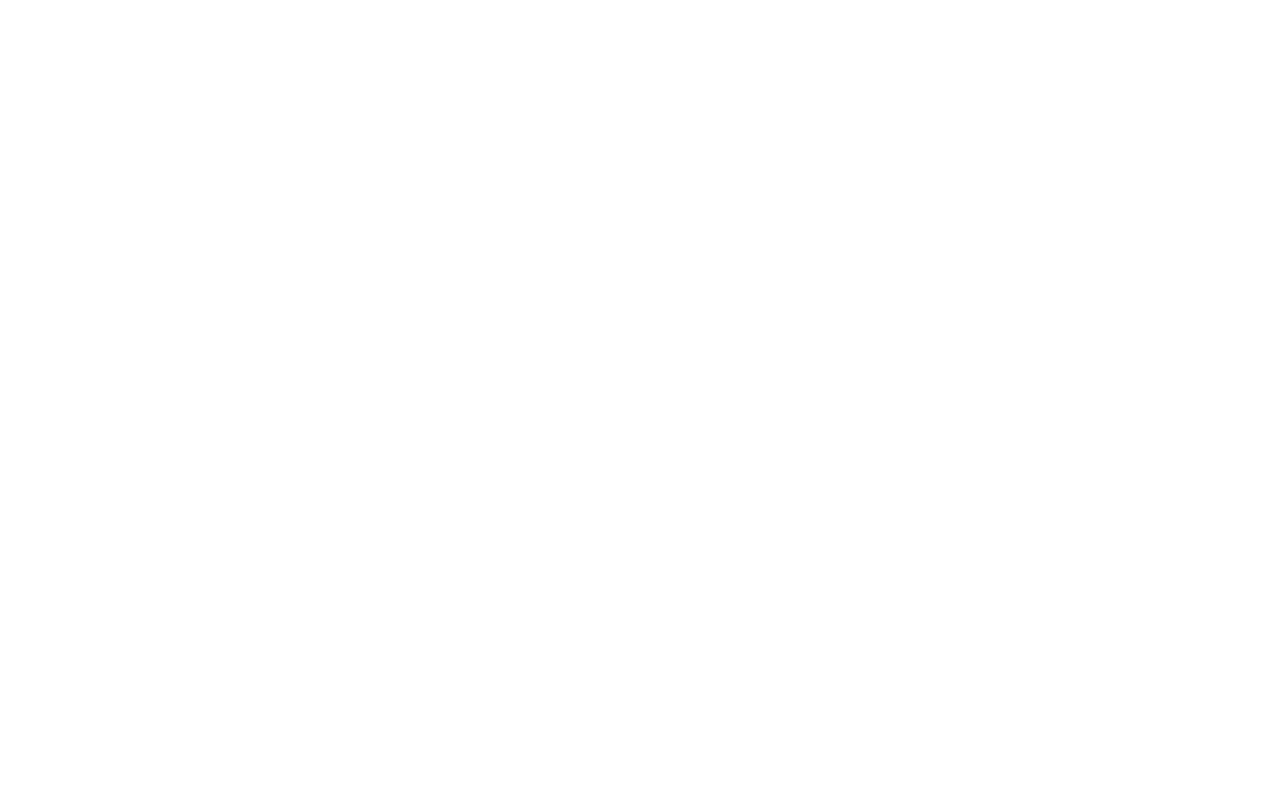
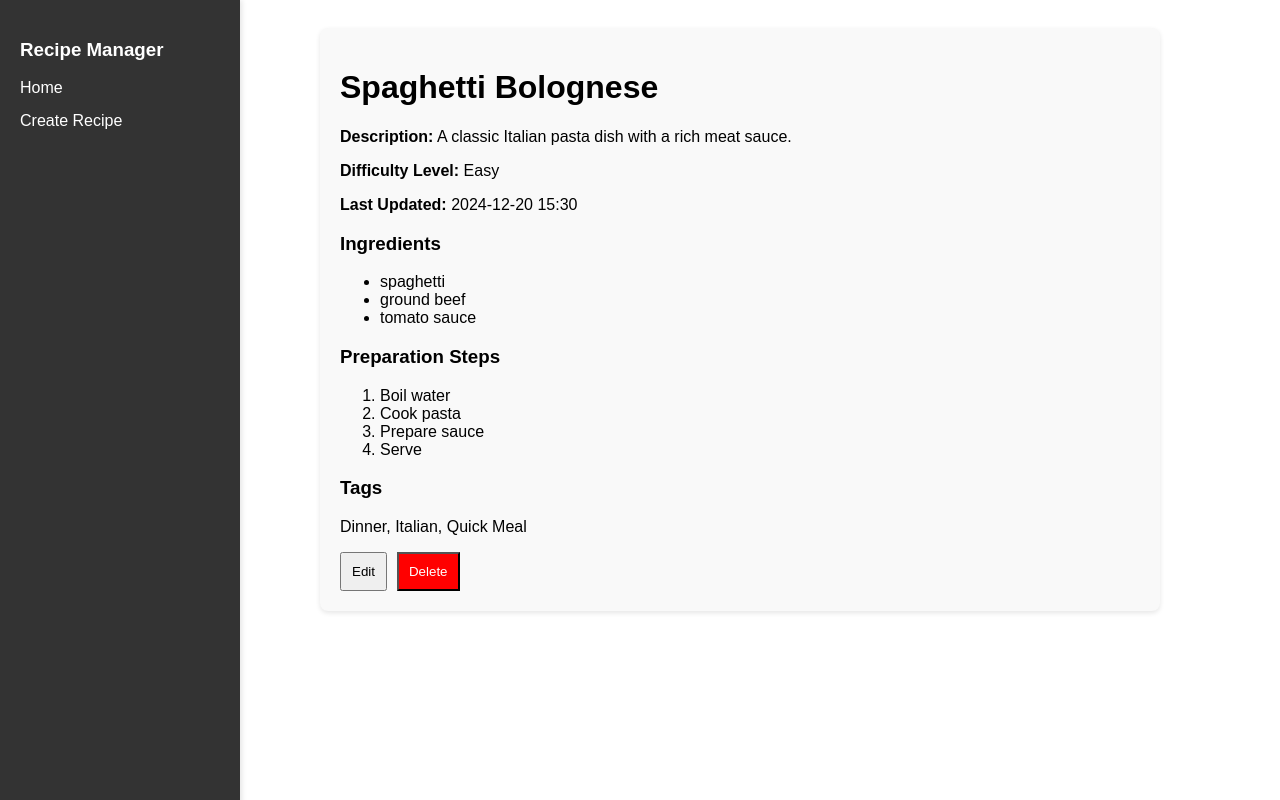
Before and after one commit to ravanabdinli/WM1-Group6-Project-2, a React (Create React App) app in the folder recipe-manager/: page /recipe/1 in a window 1280 px wide. Before the commit this address had no page. Built offline with nearby package versions, Linux system fonts and the light colour scheme; data requests are answered from the project's data file.

Commit message:
Side Navbar and more editing features

```diff
--- a/recipe-manager/src/App.jsx
+++ b/recipe-manager/src/App.jsx
@@ -1,14 +1,23 @@
 import React from "react";
 import { BrowserRouter as Router, Route, Routes } from "react-router-dom";
 import HomePage from "./pages/HomePage";
-import RecipePage from "./pages/RecipePage"; // Import Recipe Page
+import RecipePage from "./pages/RecipePage";
+import CreateRecipePage from "./pages/CreateRecipePage";
+import NavBar from "./components/NavBar";
 
 function App() {
   return (
     <Router>
-      <Routes>
-        <Route path="/" element={<HomePage />} />
-      </Routes>
+      <div style={{ display: "flex" }}>
+        <NavBar /> {/* NavBar is always visible */}
+        <div style={{ marginLeft: "200px", padding: "20px", width: "100%" }}>
+          <Routes>
+            <Route path="/" element={<HomePage />} />
+            <Route path="/create" element={<CreateRecipePage />} />
+            <Route path="/recipe/:id" element={<RecipePage />} />
+          </Routes>
+        </div>
+      </div>
     </Router>
   );
 }
--- /dev/null
+++ b/recipe-manager/src/components/CreateRecipe.jsx
@@ -0,0 +1,90 @@
+import React, { useState } from "react";
+import axios from "axios";
+import { useNavigate } from "react-router-dom";
+
+const CreateRecipe = () => {
+  const [newRecipe, setNewRecipe] = useState({
+    title: "",
+    description: "",
+    ingredients: "",
+    steps: "",
+    tags: "",
+    difficulty: "Easy",
+  });
+  const navigate = useNavigate();
+
+  const handleInputChange = (e) => {
+    const { name, value } = e.target;
+    setNewRecipe((prevRecipe) => ({ ...prevRecipe, [name]: value }));
+  };
+
+  const handleSubmit = (e) => {
+    e.preventDefault();
+
+    // Convert ingredients, steps, and tags into arrays
+    const formattedRecipe = {
+      ...newRecipe,
+      ingredients: newRecipe.ingredients.split(",").map((item) => item.trim()),
+      steps: newRecipe.steps.split(".").map((item) => item.trim()),
+      tags: newRecipe.tags.split(",").map((item) => item.trim()),
+      lastUpdated: new Date().toISOString(),
+    };
+
+    // POST new recipe to JSON Server
+    axios.post("http://localhost:3001/recipes", formattedRecipe).then((response) => {
+      console.log("Recipe added:", response.data);
+      navigate(`/recipe/${response.data.id}`); // Redirect to the new recipe page
+    });
+  };
+
+  return (
+    <form onSubmit={handleSubmit} style={{ marginBottom: "20px" }}>
+      <h2>Create Recipe</h2>
+      <input
+        type="text"
+        name="title"
+        placeholder="Recipe Title"
+        value={newRecipe.title}
+        onChange={handleInputChange}
+        required
+      />
+      <textarea
+        name="description"
+        placeholder="Recipe Description"
+        value={newRecipe.description}
+        onChange={handleInputChange}
+        required
+      />
+      <input
+        type="text"
+        name="ingredients"
+        placeholder="Ingredients (comma-separated)"
+        value={newRecipe.ingredients}
+        onChange={handleInputChange}
+        required
+      />
+      <textarea
+        name="steps"
+        placeholder="Steps (separate by periods)"
+        value={newRecipe.steps}
+        onChange={handleInputChange}
+        required
+      />
+      <input
+        type="text"
+        name="tags"
+        placeholder="Tags (comma-separated)"
+        value={newRecipe.tags}
+        onChange={handleInputChange}
+      />
+      <select name="difficulty" value={newRecipe.difficulty} onChange={handleInputChange}>
+        <option value="Easy">Easy</option>
+        <option value="Medium">Medium</option>
+        <option value="Hard">Hard</option>
+      </select>
+      <button type="submit">Add Recipe</button>
+    </form>
+  );
+};
+
+export default CreateRecipe;
--- /dev/null
+++ b/recipe-manager/src/components/NavBar.jsx
@@ -0,0 +1,40 @@
+import React from "react";
+import { Link } from "react-router-dom";
+
+const NavBar = () => {
+  return (
+    <div
+      style={{
+        width: "200px",
+        height: "100vh",
+        background: "#333",
+        color: "#fff",
+        padding: "20px",
+        position: "fixed",
+        top: 0,
+        left: 0,
+        overflowY: "auto",
+        boxShadow: "2px 0 5px rgba(0,0,0,0.1)",
+        fontFamily: "Arial, sans-serif",
+      }}
+    >
+      <h3>Recipe Manager</h3>
+      <nav>
+        <ul style={{ listStyle: "none", padding: 0 }}>
+          <li style={{ margin: "15px 0" }}>
+            <Link to="/" style={{ textDecoration: "none", color: "#fff" }}>
+              Home
+            </Link>
+          </li>
+          <li style={{ margin: "15px 0" }}>
+            <Link to="/create" style={{ textDecoration: "none", color: "#fff" }}>
+              Create Recipe
+            </Link>
+          </li>
+        </ul>
+      </nav>
+    </div>
+  );
+};
+
+export default NavBar;
--- a/recipe-manager/src/db.json
+++ b/recipe-manager/src/db.json
@@ -1,24 +1,87 @@
 {
   "recipes": [
     {
-      "id": 1,
+      "id": "1",
       "title": "Spaghetti Bolognese",
       "description": "A classic Italian pasta dish with a rich meat sauce.",
-      "ingredients": ["spaghetti", "ground beef", "tomato sauce"],
-      "steps": ["Boil water", "Cook pasta", "Prepare sauce", "Serve"],
-      "tags": ["Dinner", "Italian", "Quick Meal"],
+      "ingredients": [
+        "spaghetti",
+        "ground beef",
+        "tomato sauce"
+      ],
+      "steps": [
+        "Boil water",
+        "Cook pasta",
+        "Prepare sauce",
+        "Serve"
+      ],
+      "tags": [
+        "Dinner",
+        "Italian",
+        "Quick Meal"
+      ],
       "difficulty": "Easy",
       "lastUpdated": "2024-12-20 15:30"
     },
     {
-      "id": 2,
+      "id": "2",
       "title": "Chicken Curry",
       "description": "A flavorful curry with tender chicken pieces.",
-      "ingredients": ["chicken", "curry powder", "coconut milk", "onions", "garlic"],
-      "steps": ["Cook chicken", "Prepare curry sauce", "Combine and simmer"],
-      "tags": ["Dinner", "Indian", "Spicy"],
+      "ingredients": [
+        "chicken",
+        "curry powder",
+        "coconut milk",
+        "onions",
+        "garlic"
+      ],
+      "steps": [
+        "Cook chicken",
+        "Prepare curry sauce",
+        "Combine and simmer"
+      ],
+      "tags": [
+        "Dinner",
+        "Indian",
+        "Spicy"
+      ],
       "difficulty": "Medium",
       "lastUpdated": "2024-12-20 14:15"
+    },
+    {
+      "id": "e90b",
+      "title": "QOVURMA",
+      "description": "ET,ET,ET,",
+      "ingredients": [
+        "ET",
+        "ET",
+        "ET"
+      ],
+      "steps": [
+        "BISIR",
+        "QAYNAT",
+        "VURBEDENE"
+      ],
+      "tags": [
+        ""
+      ],
+      "difficulty": "Hard",
+      "lastUpdated": "2024-12-20T21:32:53.190Z"
+    },
+    {
+      "id": "8171",
+      "title": "SALAM",
+      "description": "MOLODYKİA",
+      "ingredients": [
+        "ASKJHSKD"
+      ],
+      "steps": [
+        "SDJFKJSDH"
+      ],
+      "tags": [
+        "JSDHFKJSDHF"
+      ],
+      "difficulty": "Hard",
+      "lastUpdated": "2024-12-20T21:44:04.669Z"
     }
   ]
 }
--- /dev/null
+++ b/recipe-manager/src/pages/CreateRecipePage.jsx
@@ -0,0 +1,13 @@
+import React from "react";
+import CreateRecipe from "../components/CreateRecipe";
+
+const CreateRecipePage = () => {
+  return (
+    <div style={{ padding: "20px", fontFamily: "Arial, sans-serif" }}>
+      <h1>Create a New Recipe</h1>
+      <CreateRecipe />
+    </div>
+  );
+};
+
+export default CreateRecipePage;
--- a/recipe-manager/src/pages/HomePage.jsx
+++ b/recipe-manager/src/pages/HomePage.jsx
@@ -1,19 +1,12 @@
 import React from "react";
 import RecipesList from "../components/RecipesList";
-import FeaturedRecipe from "../components/FeaturedRecipe";
 
 const HomePage = () => {
-  const featuredRecipe = {
-    title: "Spaghetti Bolognese",
-    ingredients: ["spaghetti", "ground beef", "tomato sauce"],
-    steps: ["Boil water", "Cook pasta", "Prepare sauce", "Serve"]
-  };
-
   return (
     <div style={{ padding: "20px", fontFamily: "Arial, sans-serif" }}>
-      <h1>Welcome to Recipe Manager!</h1>
-      <FeaturedRecipe recipe={featuredRecipe} />
-      <RecipesList />
+      <h1>Welcome to Recipe Manager</h1>
+      <p>Your go-to app for managing recipes!</p>
+      <RecipesList /> {/* Show the list of recipes */}
     </div>
   );
 };
--- a/recipe-manager/src/pages/RecipePage.jsx
+++ b/recipe-manager/src/pages/RecipePage.jsx
@@ -1,51 +1,131 @@
 import React, { useState, useEffect } from "react";
-import { useParams } from "react-router-dom";
+import { useParams, useNavigate } from "react-router-dom";
 import axios from "axios";
 
 const RecipePage = () => {
-  const { id } = useParams(); // Get recipe ID from URL
+  const { id } = useParams();
   const [recipe, setRecipe] = useState(null);
-  const [error, setError] = useState(null);
+  const [isEditing, setIsEditing] = useState(false);
+  const navigate = useNavigate();
 
   useEffect(() => {
-    // Fetch the recipe details from the JSON server
-    axios
-      .get(`http://localhost:3001/recipes/${id}`)
-      .then((response) => setRecipe(response.data))
-      .catch((err) => setError("Failed to load recipe details."));
+    axios.get(`http://localhost:3001/recipes/${id}`).then((response) => {
+      setRecipe(response.data);
+    });
   }, [id]);
 
-  if (error) {
-    return <p style={{ color: "red" }}>{error}</p>;
-  }
+  const handleInputChange = (e) => {
+    const { name, value } = e.target;
+    setRecipe((prevRecipe) => ({ ...prevRecipe, [name]: value }));
+  };
 
-  if (!recipe) {
-    return <p>Loading recipe...</p>;
-  }
+  const handleSave = () => {
+    axios.put(`http://localhost:3001/recipes/${id}`, recipe).then((response) => {
+      setRecipe(response.data);
+      setIsEditing(false);
+    });
+  };
+
+  const handleDelete = () => {
+    axios.delete(`http://localhost:3001/recipes/${id}`).then(() => {
+      navigate("/");
+    });
+  };
+
+  if (!recipe) return <p>Loading...</p>;
 
   return (
-    <div style={{ padding: "20px", fontFamily: "Arial, sans-serif" }}>
+    <div
+      style={{
+        padding: "20px",
+        fontFamily: "Arial, sans-serif",
+        maxWidth: "800px",
+        margin: "auto",
+        background: "#f9f9f9",
+        borderRadius: "8px",
+        boxShadow: "0 2px 5px rgba(0,0,0,0.1)",
+      }}
+    >
+      {isEditing ? (
+        <div>
+          <h1>
+            <input
+              type="text"
+              name="title"
+              value={recipe.title}
+              onChange={handleInputChange}
+              style={{ width: "100%", padding: "10px", fontSize: "1.5em" }}
+            />
+          </h1>
+          <textarea
+            name="description"
+            value={recipe.description}
+            onChange={handleInputChange}
+            style={{ width: "100%", padding: "10px", marginBottom: "10px" }}
+          />
+          <p>
+            Difficulty Level:{" "}
+            <select
+              name="difficulty"
+              value={recipe.difficulty}
+              onChange={handleInputChange}
+              style={{ padding: "10px", margin: "10px 0" }}
+            >
+              <option value="Easy">Easy</option>
+              <option value="Medium">Medium</option>
+              <option value="Hard">Hard</option>
+            </select>
+          </p>
+          <button onClick={handleSave} style={{ padding: "10px", marginRight: "10px" }}>
+            Save
+          </button>
+          <button
+            onClick={() => setIsEditing(false)}
+            style={{ padding: "10px", background: "#ccc" }}
+          >
+            Cancel
+          </button>
+        </div>
+      ) : (
+        <div>
           <h1>{recipe.title}</h1>
-      <p><strong>Description:</strong> {recipe.description}</p>
-      <p><strong>Difficulty Level:</strong> {recipe.difficulty}</p>
-      <p><strong>Last Updated:</strong> {recipe.lastUpdated}</p>
-
-      <h2>Ingredients</h2>
+          <p>
+            <strong>Description:</strong> {recipe.description}
+          </p>
+          <p>
+            <strong>Difficulty Level:</strong> {recipe.difficulty}
+          </p>
+          <p>
+            <strong>Last Updated:</strong> {recipe.lastUpdated}
+          </p>
+          <h3>Ingredients</h3>
           <ul>
-        {recipe.ingredients.map((ingredient, index) => (
-          <li key={index}>{ingredient}</li>
+            {recipe.ingredients.map((item, index) => (
+              <li key={index}>{item}</li>
             ))}
           </ul>
-
-      <h2>Preparation Steps</h2>
+          <h3>Preparation Steps</h3>
           <ol>
             {recipe.steps.map((step, index) => (
               <li key={index}>{step}</li>
             ))}
           </ol>
-
-      <h2>Tags</h2>
+          <h3>Tags</h3>
           <p>{recipe.tags.join(", ")}</p>
+          <button
+            onClick={() => setIsEditing(true)}
+            style={{ padding: "10px", marginRight: "10px" }}
+          >
+            Edit
+          </button>
+          <button
+            onClick={handleDelete}
+            style={{ padding: "10px", background: "red", color: "#fff" }}
+          >
+            Delete
+          </button>
+        </div>
+      )}
     </div>
   );
 };
```
Also changed, not shown: recipe-manager/src/components/EditRecipeForm.jsx (added, +36 -0 lines), recipe-manager/src/components/RecipesList.jsx (+13 -10 lines). Lines whose indentation alone changed are shown as unchanged.
